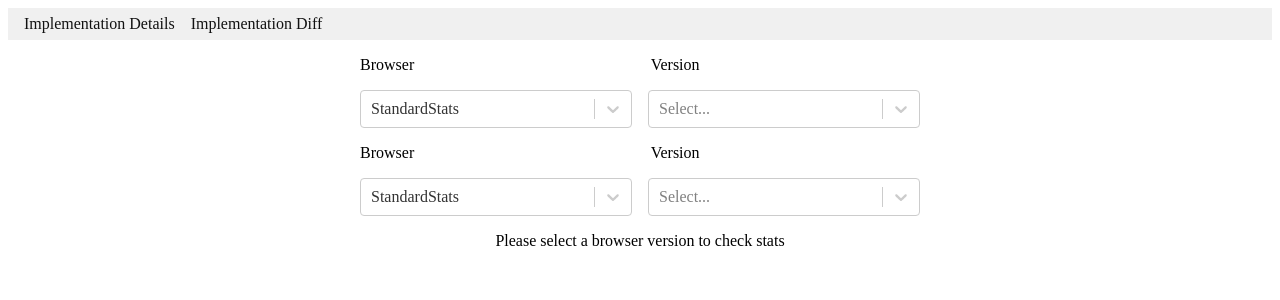
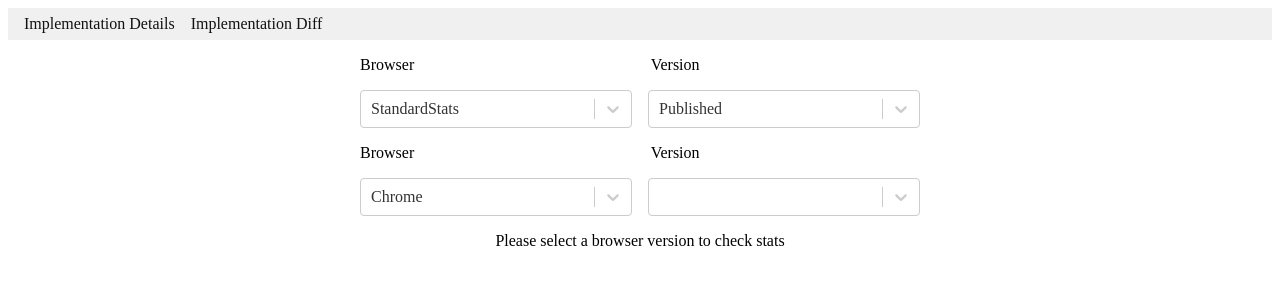
Before and after one commit to ObserveRTC/getstats-lab, a React (Create React App) app in the folder dashboard/: page /stats-diff in a window 1280 px wide. Shown: the top 300 px of the page. Built offline with nearby package versions, Linux system fonts and the light colour scheme.

Commit message:
Set default browser

```diff
--- a/dashboard/src/components/browser.list/browser.list.view.tsx
+++ b/dashboard/src/components/browser.list/browser.list.view.tsx
@@ -30,21 +30,24 @@ const getBrowserOptions = (browserList: BrowserDetail[]): Option[] => browserLis
         }
     })
 
-const versionOptions = (browserList: BrowserDetail[], browserName?: string): Option[] => browserList?.filter(item => item.browser === browserName)
+const versionOptions = (browserList: BrowserDetail[], browserName?: string): Option[] => {
+    const versionList = browserList?.filter(item => item.browser === browserName)
         .map(item => item.version)
         .reduce((acc: Array<string>, currentItem) => {
-        if(acc.includes(currentItem)){
+            if (acc.includes(currentItem)) {
                 return acc
             } else {
                 return [...acc, currentItem]
             }
-    }, [] )
-    .map( item => {
+        }, [])
+        .map(item => {
             return {
                 label: item,
                 value: item
             }
         })
+    return versionList
+}
 
 const fromBrowser = (browser: BrowserDetail) => {
     if(!browser.browser) return null
@@ -62,12 +65,14 @@ const fromVersion = (browser: BrowserDetail) => {
     }
 }
 
+
+
 const BrowserListView = ({onSelected, selectedBrowser, browserList}: StatsImplementationDetailsViewProps): React.ReactElement => {
 
     const browserOptions = getBrowserOptions(browserList)
-    const [currentBrowser, setCurrentBrowser] = useState<Option>(browserOptions?.[0])
-    const [currentVersion, setCurrentVersion] = useState<Option|null>(fromVersion(selectedBrowser))
-    const [versionList, setVersionList] = useState<Option[]>(versionOptions(browserList, currentBrowser?.value))
+    const [currentBrowser, setCurrentBrowser] = useState<Option|null>()
+    const [currentVersion, setCurrentVersion] = useState<Option|null>()
+    const [versionList, setVersionList] = useState<Option[]>()
 
     const onBrowserChange = (value: ValueType<Option, false>) => {
         const newValue = value as Option
@@ -79,11 +84,11 @@ const BrowserListView = ({onSelected, selectedBrowser, browserList}: StatsImplem
     const onVersionChange = (value: ValueType<Option, false>) => {
         const newValue = value as Option
         setCurrentVersion(newValue)
-        onSelected({version: newValue.value, browser: currentBrowser.value})
+        onSelected({version: newValue.value, browser: currentBrowser!.value})
     }
 
     useEffect(()=>{
-        setCurrentBrowser(fromBrowser(selectedBrowser) ?? browserOptions?.[0])
+        setCurrentBrowser(fromBrowser(selectedBrowser))
         setCurrentVersion(fromVersion(selectedBrowser))
         setVersionList(versionOptions(browserList, selectedBrowser.browser))
     }, [selectedBrowser.browser, selectedBrowser.version])
--- a/dashboard/src/components/stats.implementation.details/index.tsx
+++ b/dashboard/src/components/stats.implementation.details/index.tsx
@@ -15,7 +15,7 @@ import {HeaderView} from "../header";
 const StatsImplementationDetails = (): React.ReactElement => {
     const dispatch = useAppDispatch();
     const [currentBrowser, setCurrentBrowser] = useState<BrowserDetail>({
-        browser: '',
+        browser: 'StandardStats',
         version: ''
     })
     const browserList = useAppSelector(selectBrowserList)
--- a/dashboard/src/components/stats.implementation.diff/index.tsx
+++ b/dashboard/src/components/stats.implementation.diff/index.tsx
@@ -15,11 +15,11 @@ import {HeaderView} from "../header";
 const StatsImplementationDiff = (): React.ReactElement => {
     const dispatch = useAppDispatch();
     const [browserLeft, setBrowserLeft] = useState<BrowserDetail>({
-        browser: '',
-        version: ''
+        browser: 'StandardStats',
+        version: 'Published'
     })
     const [browserRight, setBrowserRight] = useState<BrowserDetail>({
-        browser: '',
+        browser: 'Chrome',
         version: ''
     })
     const browserList = useAppSelector(selectBrowserList)
```
Lines whose indentation alone changed are shown as unchanged.
